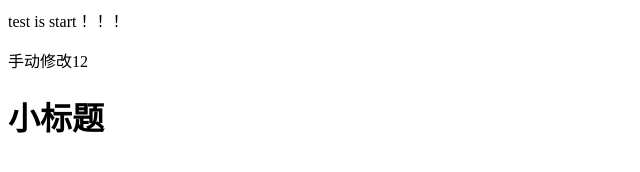
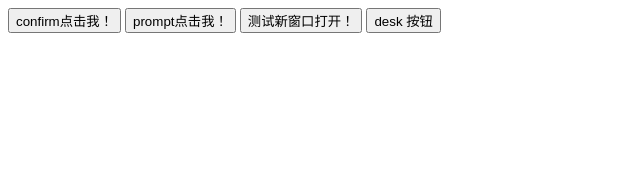
Before and after one commit to Gentle01/vscode, a plain HTML site: page index.html in a window 1280 px wide. Shown: the whole page, without its empty margins (0-640 px from the left). Drawn offline with Linux system fonts and the light colour scheme.

Commit message:
学习demo

```diff
--- a/index.html
+++ b/index.html
@@ -3,14 +3,75 @@
 
 <head>
     <meta charset="UTF-8">
-    <meta name="viewport" content="width=<device-width>, initial-scale=1.0">
+    <meta name="viewport" content="width=device-width, initial-scale=1.0">
     <title>Document</title>
 </head>
+<script>
+    function pand() {
+        var msg = confirm("你喜欢我嘛")
+        if (msg == true) {
+            document.getElementById("jg").innerHTML = "是的 ，我喜欢你！"
+            document.getElementById("jg").removeAttribute("hidden")
+        } else {
+            document.getElementById("jg").innerHTML = "我不喜欢你！"
+            document.getElementById("jg").removeAttribute("hidden")
+        }
+
+
+    }
+
+    function rec() {
+        var store = prompt("请输入你的成绩分数")
+        if (store != null) {
+            if (isNaN(store)) {
+                alert("请输入数字")
+            } else {
+
+            }
+        }
+
+        if (store > 100) {
+            alert("请输入正确的成绩分数 好嘛！")
+            rec()
+
+        }
+        if (store > 80) {
+            alert("成绩不错")
+
+        } else {
+            if (store > 60) {
+                alert("还行")
+
+                return
+            }
+            alert("没有及格  ，还需要加油")
+        }
+
+    }
+
+
+    function newwindows() {
+        window.open("https://www.imooc.com", "_blank", width = "600", height = "400", menubar = "no", toolbar = "no")
+
+    }
+
+    function desk() {
+        var crs = confirm("是否打开新窗口")
+        if (crs == true) {
+            window.open("http://www.imooc.com/", "_blank", width = 400, height = 500, menubar = "no", to = "no")
+        } else {
+
+        }
+    }
+</script>
 
 <body>
-    <span>test  is  start！！！</span>
-    <p>手动修改12</p>
-    <h1>小标题</h1>
+    <button type="button" onclick="pand()">confirm点击我！</button>
+    <button type="button" onclick="rec()">prompt点击我！</button>
+
+    <button type="button" onclick="newwindows()">测试新窗口打开！</button>
+    <button type="button" onclick="desk()">desk 按钮</button>
+    <p id="jg" hidden>ssss</p>
 </body>
 
 </html>
```
